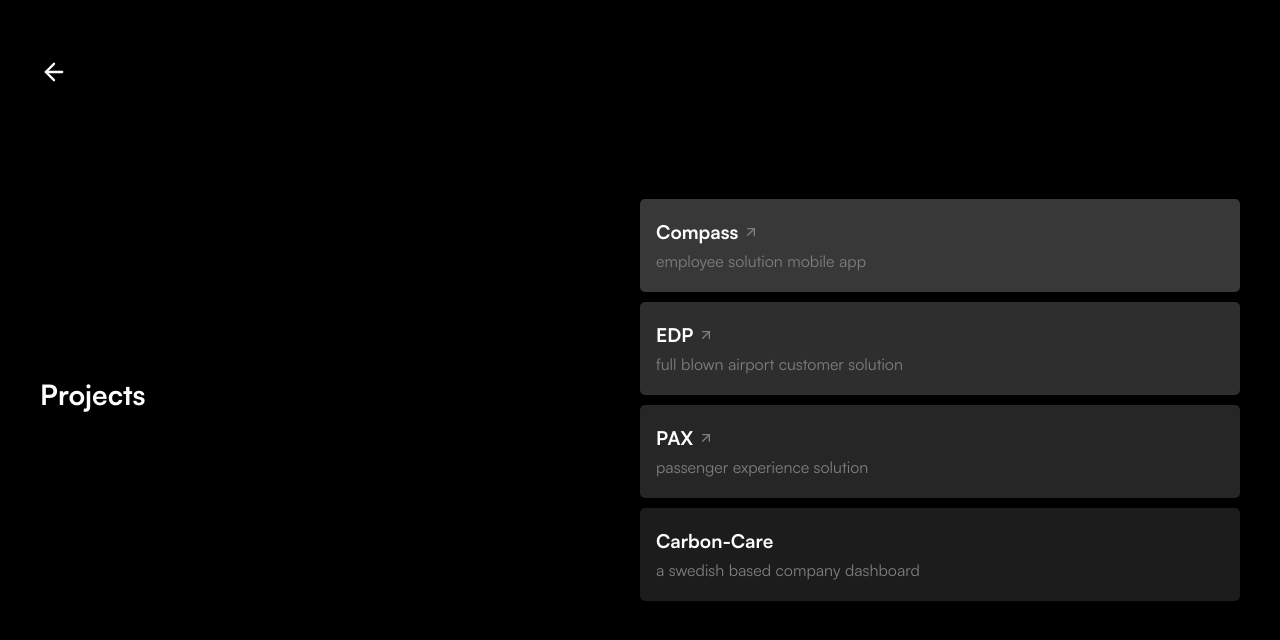
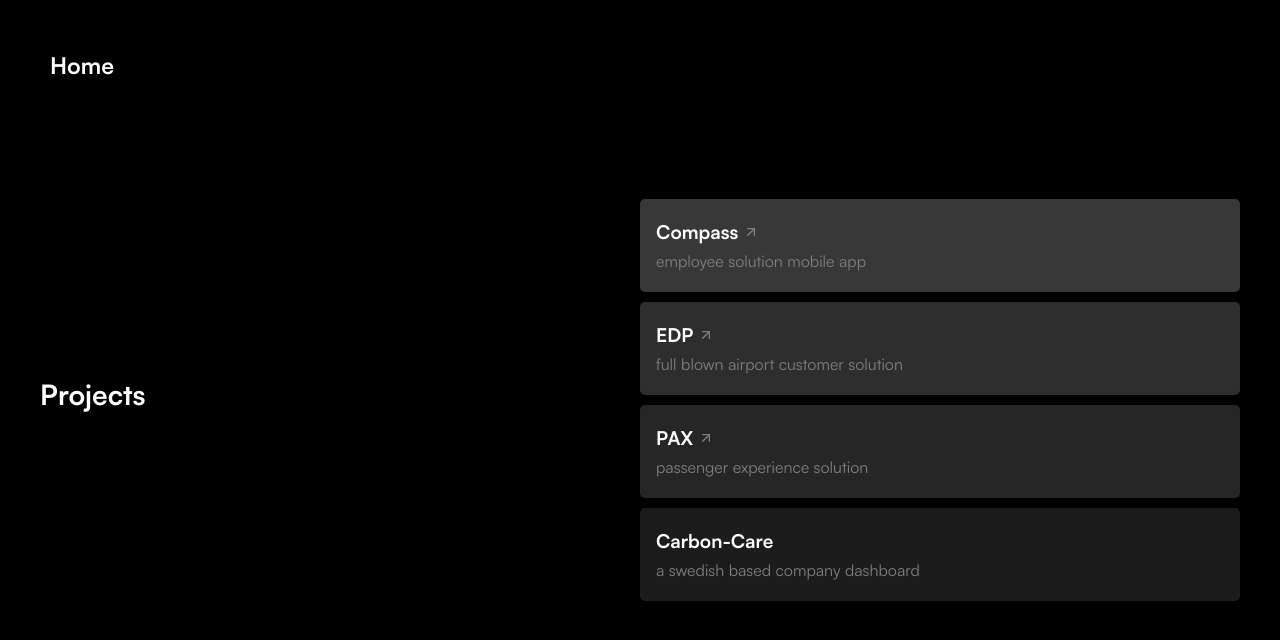
Before and after one commit to jeremiahjoyjoseph/my-web, a React (Create React App) app: page /projects in a window 1280 px wide. Shown: the top 640 px of the page. Built offline with nearby package versions, Linux system fonts and the light colour scheme.

Commit message:
feature: back or home

```diff
--- a/src/components/atoms/Icon.jsx
+++ b/src/components/atoms/Icon.jsx
@@ -26,7 +26,7 @@ const Icon = (props) => {
           setSrc(arrow_left);
         }
         setAlt('Go to arrow!');
-        setImageDimensions({ height: 28, width: 28 });
+        setImageDimensions({ height: 34, width: 34 });
         break;
       default:
         break;
--- a/src/components/organisms/header/header.jsx
+++ b/src/components/organisms/header/header.jsx
@@ -1,21 +1,40 @@
-import { useNavigate } from 'react-router';
+import { Fragment, useState } from 'react';
+import { useLocation, useNavigate } from 'react-router';
 import styled from 'styled-components';
 import { device } from '../../../utils/helperFunctions';
 import IconButton from '../../molecules/iconButton';
 
 const Header = (props) => {
   const navigate = useNavigate();
+  const location = useLocation();
+  const [canGoBack] = useState(location.key !== 'default' ? true : false);
+  console.log(location.key);
 
   const handleBack = () => {
     navigate(-1);
   };
+  const handleHome = () => {
+    navigate('/');
+  };
   return (
     <Wrapper>
-      <IconButton
-        name='arrow_left'
-        style={{ paddingLeft: 0 }}
-        onClick={handleBack}
-      />
+      {canGoBack && (
+        <Fragment>
+          <IconButton
+            name='arrow_left'
+            style={{ paddingLeft: 0 }}
+            onClick={handleBack}
+          />
+          <h3 class='bold'>/</h3>
+        </Fragment>
+      )}
+      <h2
+        class='bold'
+        style={{ marginLeft: 10, cursor: 'pointer' }}
+        onClick={handleHome}
+      >
+        Home
+      </h2>
     </Wrapper>
   );
 };
@@ -25,6 +44,8 @@ const Wrapper = styled.div`
     margin-top: 50px;
     position: absolute;
     width: 100%;
+    display: flex;
+    align-items: center;
   }
 `;
 
--- a/src/components/organisms/typeAnimationText/typeAnimationText.jsx
+++ b/src/components/organisms/typeAnimationText/typeAnimationText.jsx
@@ -8,7 +8,7 @@ const TypeAnimationText = (props) => {
       <Typewriter
         onInit={(typewriter) => {
           typewriter
-            .changeDelay(80)
+            .changeDelay(60)
             .pauseFor(props.startAfter)
             .typeString(`${props.type === 'type' ? props.children : ''}`)
             .pasteString(`${props.type === 'paste' ? props.children : ''}`)
--- a/src/theme/GlobalStyles.jsx
+++ b/src/theme/GlobalStyles.jsx
@@ -33,6 +33,14 @@ export const GlobalStyles = createGlobalStyle`
   h1 {
     display: flex;
     font-size: ${fonts.size.h1}px;
+    margin: 0px;
+    font-weight: ${fonts.weight.normal};
+    font-family: ${({ theme }) => theme.font.regular};
+  }
+
+  h2 {
+    display: flex;
+    font-size: ${fonts.size.h2}px;
     margin: 0px;
     font-weight: ${fonts.weight.normal};
     font-family: ${({ theme }) => theme.font.regular};
```
